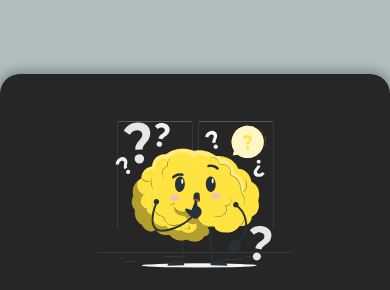
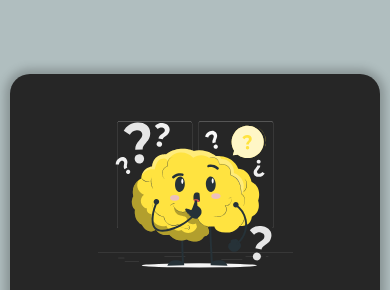
Before and after one commit to WillianOL/Quiz-Javascript, a plain HTML site: page assets/index.html in a window 390 px wide. Shown: the part 114-404 px from the top of the page. Drawn offline with Linux system fonts and the light colour scheme.

Commit message:
Modificação da margem do contêiner

```diff
--- a/styles/index.css
+++ b/styles/index.css
@@ -167,4 +167,8 @@
     .conteiner section div:nth-child(2) img{
         width: 50vw;
     }
+
+    .conteiner section {
+        margin: 0px 10px;
+    }
 }
```
